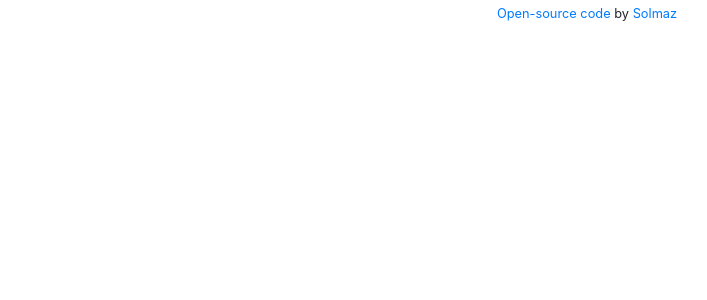
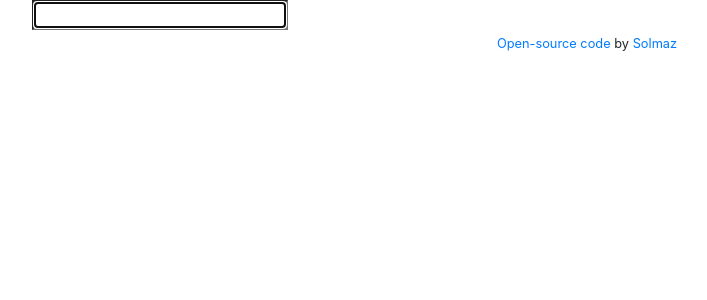
Before and after one commit to Solymaz/dictionary, a React (Create React App) app: page / in a window 1280 px wide. Shown: the top 300 px of the page, without its empty margins (53-760 px from the left). Built offline with nearby package versions, Linux system fonts and the light colour scheme.

Commit message:
added form

```diff
--- a/src/Dictionary.js
+++ b/src/Dictionary.js
@@ -2,5 +2,15 @@ import React from "react";
 import "./Dictionary.css";
 
 export default function Dictionary() {
-  return <div className="Dictionary"></div>;
+  function search(event) {
+    event.preventDefault();
+    alert("hi");
+  }
+  return (
+    <div className="Dictionary">
+      <form onSubmit={search}>
+        <input type="search" autoFocus={true} />
+      </form>
+    </div>
+  );
 }
```
